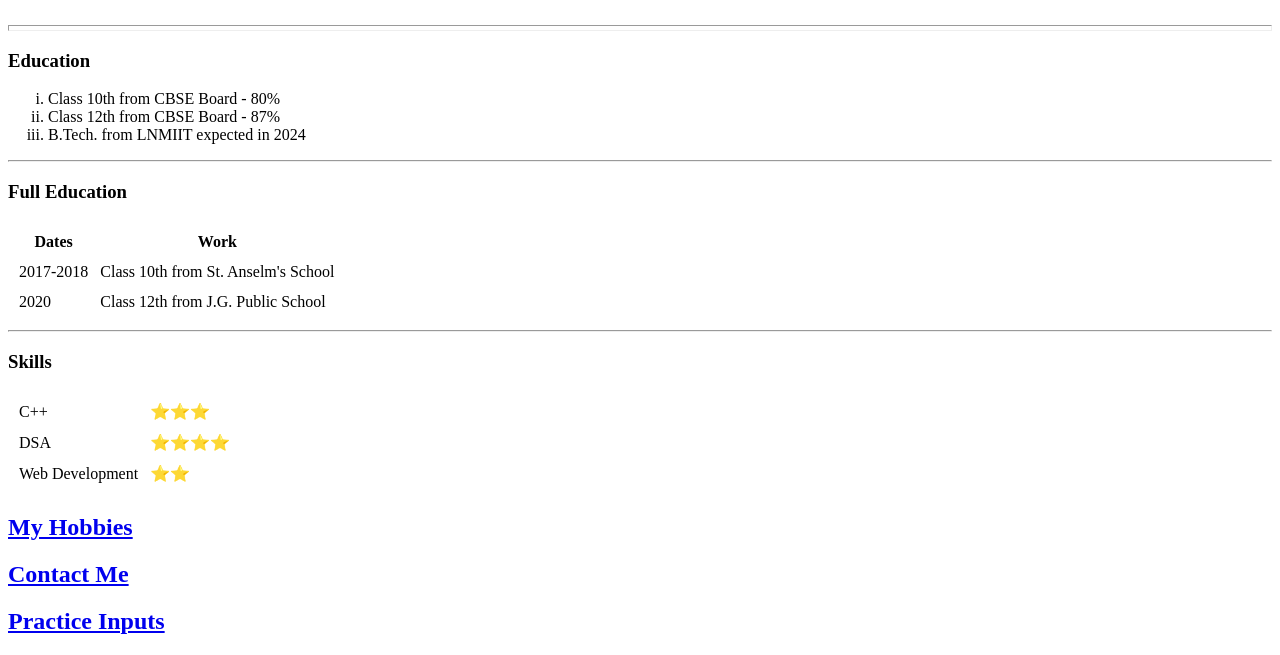
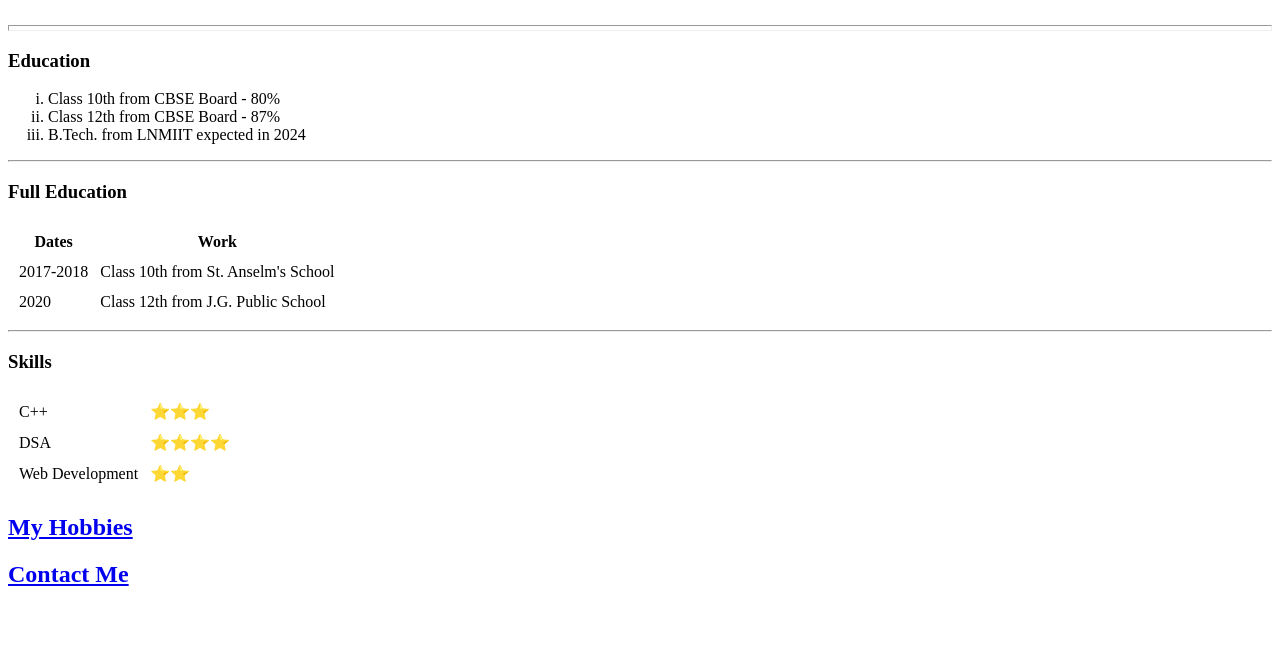
Before and after one commit to Navneet293/basic-html-project, a plain HTML site: page index.html in a window 1280 px wide. Shown: the part 337-992 px from the top of the page. After the commit the page ends 945 px from the top, so only its background shows below. Drawn offline with Linux system fonts and the light colour scheme.

Commit message:
Update index.html

```diff
--- a/index.html
+++ b/index.html
@@ -76,7 +76,7 @@
 
   <h2><a href="hobbies.html">My Hobbies</a></h2>
   <h2><a href="contact.html">Contact Me</a></h2>
-  <h2><a href="inputs.html">Practice Inputs</a></h2>
+  <!--<h2><a href="inputs.html">Practice Inputs</a></h2> -->
 
 
 
```
